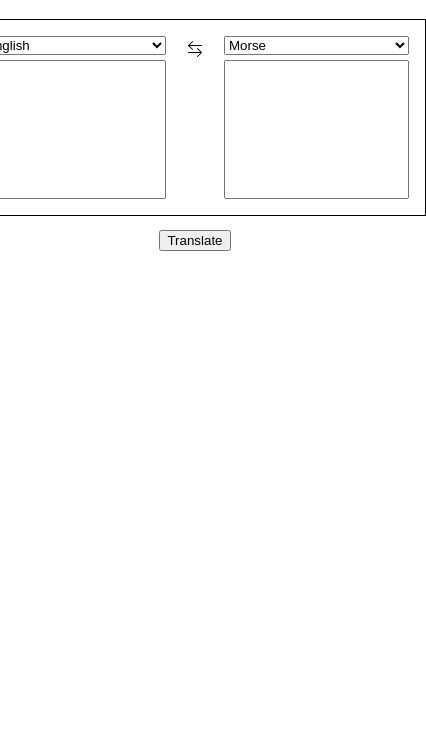
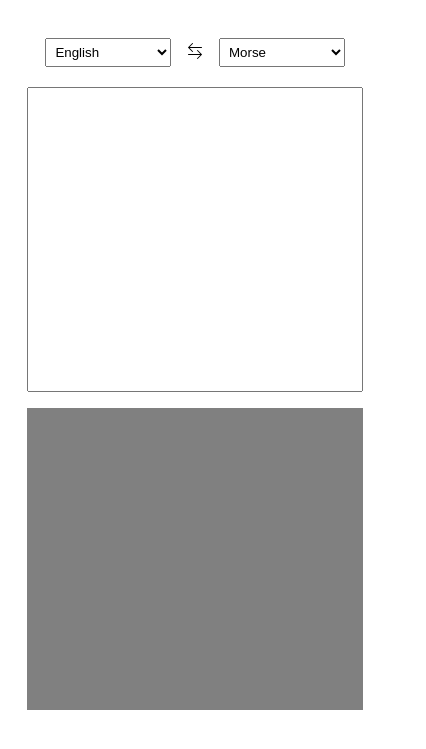
Before and after one commit to marorcas/morse-code-translator, a plain HTML site: page index.html in a window 390 px wide. Shown: the part 69-818 px from the top of the page, 426 px wide, since content can reach past the window. Drawn offline with Linux system fonts and the light colour scheme.

Commit message:
Implement mobile first approach to base

```diff
--- a/index.html
+++ b/index.html
@@ -5,39 +5,38 @@
         <meta name="viewport" content="width=device-width, initial-scale=1.0">
         <title>Morse Code Translator</title>
         <link rel="stylesheet" href="./css/style.css">
+        <script type="module" src="./js/translator.js" defer></script>
     </head>
     <body>
         <main>
             <h1 class="heading">Morse Code Translator</h1>
 
             <div class="translator">
-                <div class="translator__input">
-                    <select class="translator__input__selector">
+                <div class="translator__selector">
+                    <select class="translator__selector__input">
                         <option value="eng">English</option>
                         <option value="mrs">Morse</option>
                     </select>
 
-                    <input class="translator__input__field">
-                </div>
+                    <div class="translator__switch-btn">
+                        <img
+                            class="translator__switch-btn__img"
+                            src="./assets/arrow-left-right.svg"
+                        />
+                    </div>
 
-                <div class="switch">
-                    <img
-                        class="switch-btn"
-                        src="./assets/arrow-left-right.svg"
-                    />
-                </div>
-
-                <div class="translator__output">
-                    <select class="translator__output__selector">
+                    <select class="translator__selector__output">
                         <option value="mrs">Morse</option>
                         <option value="eng">English</option>
                     </select>
+                </div>
 
-                    <input class="translator__output__field">
+                <div class="translator__field">
+                    <input class="translator__field__input">
+
+                    <div class="translator__field__output"></div>
                 </div>
             </div>
-
-            <button class="translate-btn">Translate</button>
         </main>
     </body>
 </html>
--- /dev/null
+++ b/js/morse-data.js
@@ -0,0 +1,30 @@
+const morse = {
+    "A": ".-",
+    "B": "-...",
+    "C": "-.-.",
+    "D": "-..",
+    "E": ".",
+    "F": "..-.",
+    "G": "--.",
+    "H": "....",
+    "I": "..",
+    "J": ".---",
+    "K": "-.-",
+    "L": ".-..",
+    "M": "--",
+    "N": "-.",
+    "O": "---",
+    "P": ".--.",
+    "Q": "--.-",
+    "R": ".-.",
+    "S": "...",
+    "T": "-",
+    "U": "..-",
+    "V": "...-",
+    "W": ".--",
+    "X": "-..-",
+    "Y": "-.--",
+    "Z": "--.."
+ };
+
+ export default morse;
--- /dev/null
+++ b/js/translator.js
@@ -0,0 +1 @@
+import morse from './morse-data.js';
--- a/scss/style.scss
+++ b/scss/style.scss
@@ -7,29 +7,48 @@ main {
 
 .translator {
     display: flex;
+    flex-direction: column;
+    justify-content: center;
+    align-items: center;
+    height: 80vh;
+    width: 100%;
     gap: 1em;
-    border: 1px solid black;
     padding: 1em;
 
-    &__input, &__output {
+    &__selector {
+        display: flex;
+        justify-content: center;
+        align-items: center;
+        width: 80%;
+
+        &__input, &__output {
+            width: 50%;
+            padding: 5px;
+        }
+    }
+
+    &__switch-btn {
+        &__img {
+            padding: 0.5em 1em;
+        }
+    }
+
+    &__field {
         display: flex;
         flex-direction: column;
-        gap: 5px;
+        justify-content: center;
+        height: 100%;
+        width: 90%;
+        gap: 1em;
 
-        &__field {
-            height: 10em;
+        &__input {
+            height: 50%;
+        }
+
+        &__output {
+            height: 50%;
+            background-color: grey;
+            border: 1px solid grey;
         }
     }
 }
-
-.switch {
-    display: block;
-}
-
-.switch-btn {
-    padding: 5px;
-}
-
-.translate-btn {
-    margin: 1em;
-}
```
Also changed, not shown: css/style.css, 1 other file.
